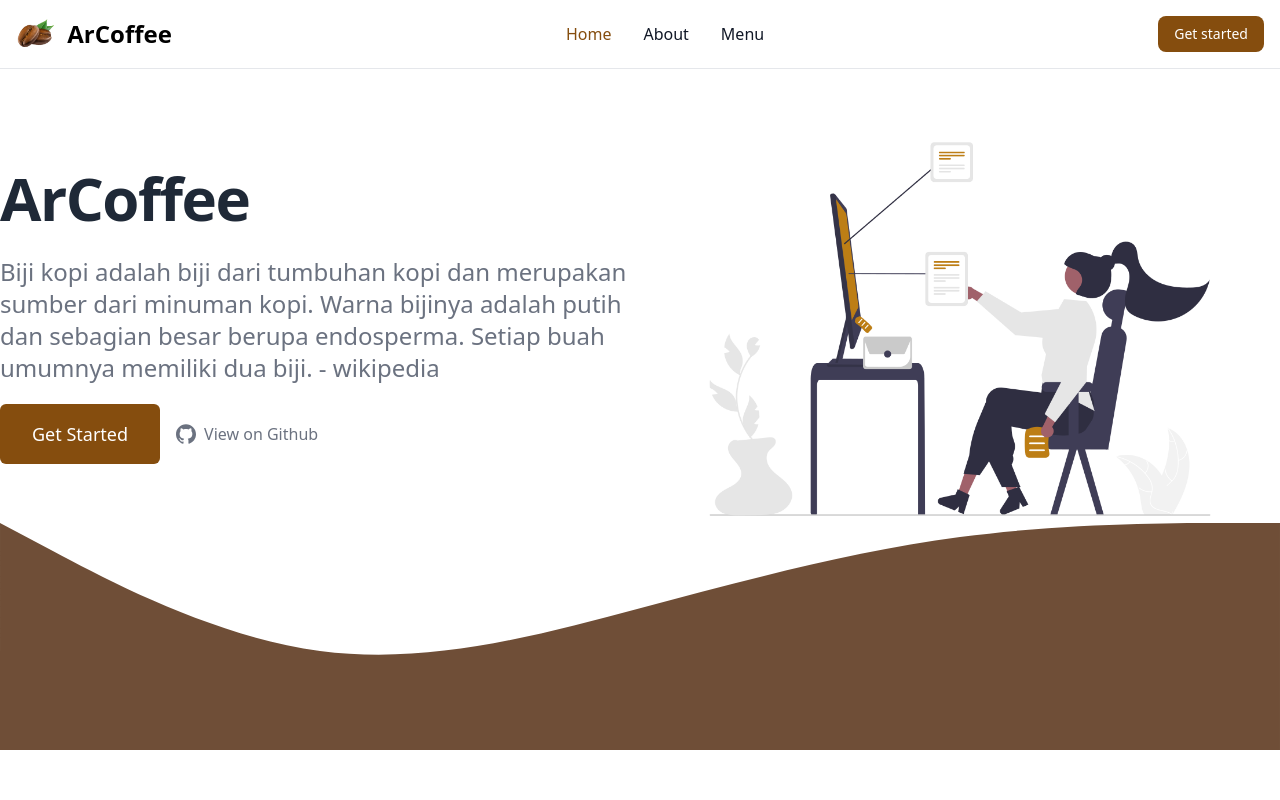
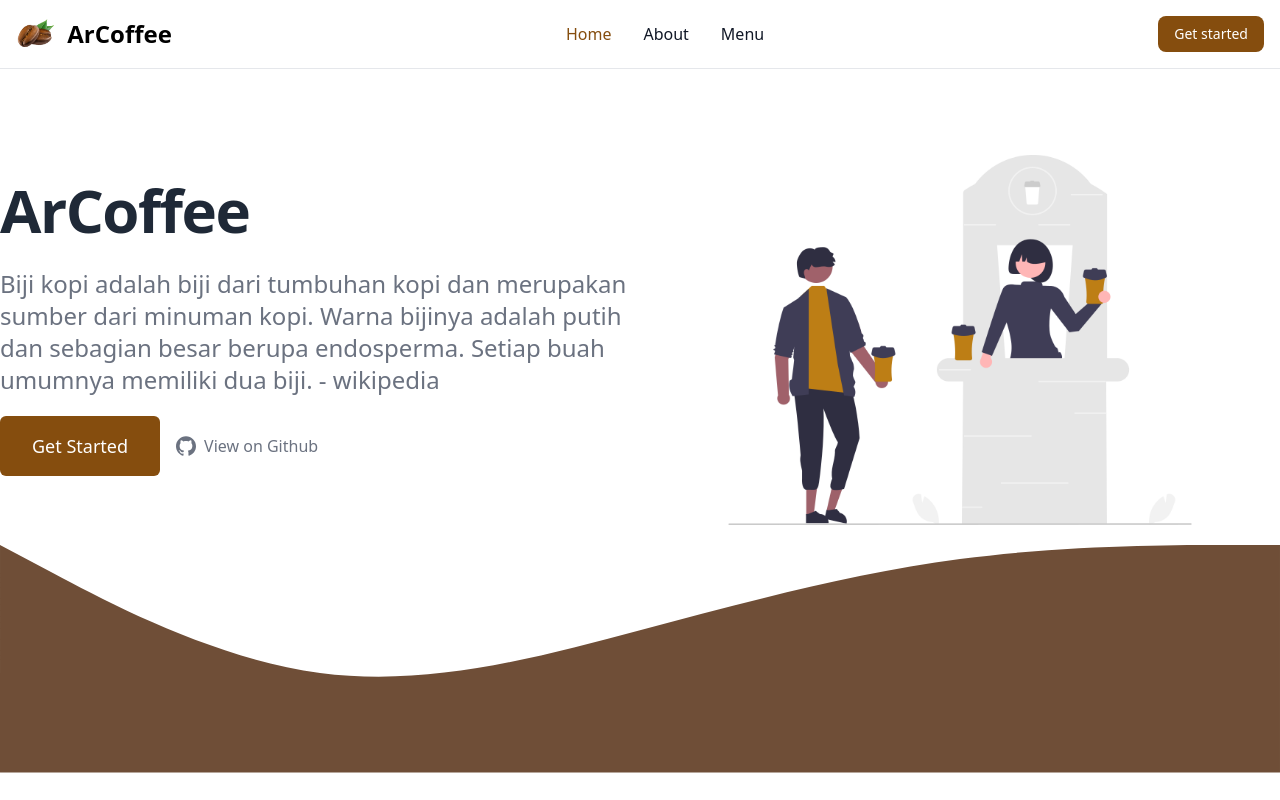
Before and after one commit to HannaRabitha/apps-detector, a React (Create React App) app: page / in a window 1280 px wide. Built offline with nearby package versions, Linux system fonts and the light colour scheme.

Commit message:
Update home.js

```diff
--- a/src/components/home.js
+++ b/src/components/home.js
@@ -53,7 +53,7 @@ function Home() {
         </div>
         <div className="flex items-center justify-center w-full lg:w-1/2">
           <div className="">
-            <img src="unDraw_Organizing.png" alt="" />
+            <img src={'undraw_Coffee.png'} alt="" />
             {/* <Image
               src={heroImg}
               width="616"
```
